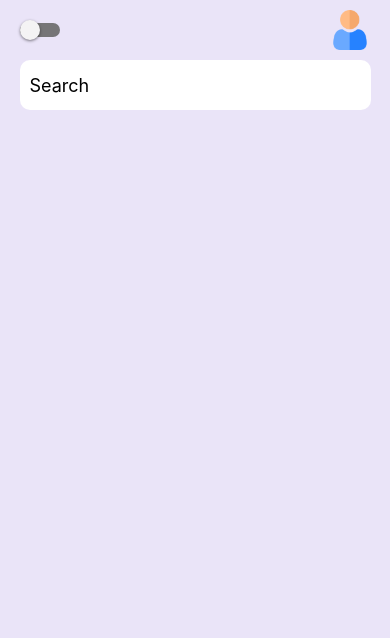
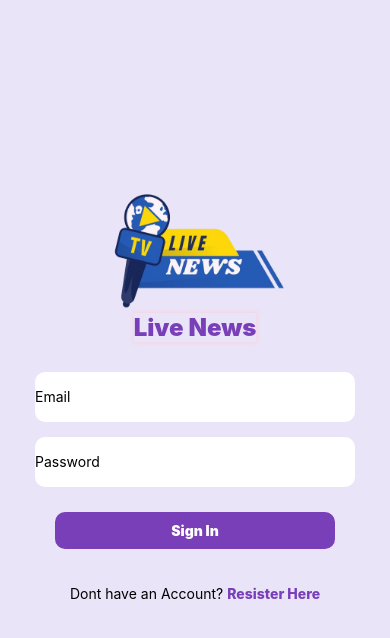
Before and after one commit to rajchatterz/FULL-STACK-news-App, a React Native app in the folder front/: screen / in a window 390 px wide. Shown: the top 638 px of the page. Built offline with nearby package versions, Linux system fonts and the light colour scheme; no server answers.

Commit message:
done with the project

```diff
--- a/front/App.tsx
+++ b/front/App.tsx
@@ -13,7 +13,7 @@ const Stack = createNativeStackNavigator();
 const App = () => {
   return (
     <NavigationContainer>
-      <Stack.Navigator initialRouteName="Home">
+      <Stack.Navigator initialRouteName="Login">
         <Stack.Screen
           options={{headerShown: false}}
           name="Login"
--- a/front/screens/HomeScreen.js
+++ b/front/screens/HomeScreen.js
@@ -11,7 +11,7 @@ const HomeScreen = ({ route }) => {
     setIsNightMode(!isNightMode);
   };
 
-  // const { saveName } = route.params;
+  const { saveName } = route.params;
   const containerStyle = isNightMode ? styles.nightStyle : styles.dayStyle;
   const textStyle = isNightMode ? styles.nightText : styles.dayText;
 
@@ -32,7 +32,7 @@ const HomeScreen = ({ route }) => {
           </View>
           <View style={{justifyContent:'center',alignItems:'center'}}>
             <Image style={styles.userIcon} source={require('../assets/icon/user.png')} />
-            {/* <Text  style={[textStyle,styles.userName]}>{saveName.toUpperCase()}</Text> */}
+            <Text  style={[textStyle,styles.userName]}>{saveName.toUpperCase()}</Text>
           </View>
       </View>
 
```
